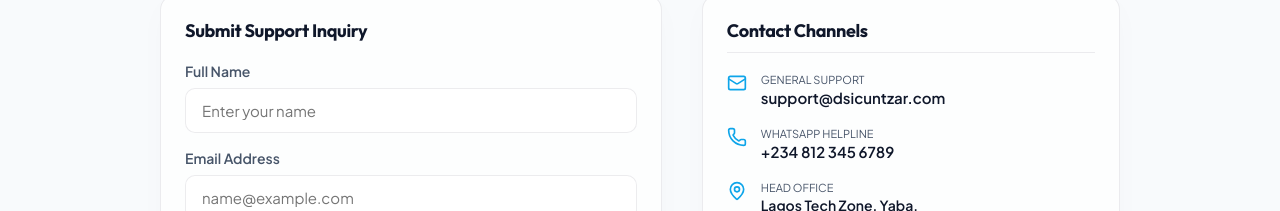
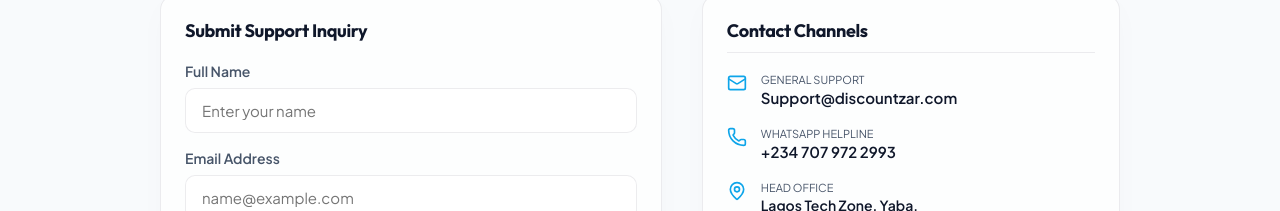
Before and after one commit to ajoscor44-seo/starlog, a React (Vite) app: page /contact in a window 1280 px wide. Shown: the part 512-723 px from the top of the page. Built offline with nearby package versions, Linux system fonts and the light colour scheme; no server answers.

Commit message:
chore: update support contact details

```diff
--- a/src/views/Client/Support.jsx
+++ b/src/views/Client/Support.jsx
@@ -21,7 +21,7 @@
   const [openFaq, setOpenFaq] = useState({});
 
   const handleCopyEmail = () => {
-    navigator.clipboard.writeText('support@dsicuntzar.com');
+    navigator.clipboard.writeText('Support@discountzar.com');
     setCopiedEmail(true);
     setTimeout(() => setCopiedEmail(false), 2000);
   };
@@ -271,10 +271,10 @@
                 <div style={{ flex: 1, minWidth: 0 }}>
                   <div style={{ fontSize: '11px', color: 'var(--text-secondary)', textTransform: 'uppercase', letterSpacing: '0.05em' }}>Email Support</div>
                   <a
-                    href="mailto:support@dsicuntzar.com"
+                    href="mailto:Support@discountzar.com"
                     style={{ fontSize: '14px', fontWeight: '700', color: 'var(--text-primary)', textDecoration: 'none', display: 'block', overflow: 'hidden', textOverflow: 'ellipsis', whiteSpace: 'nowrap', marginTop: '2px' }}
                   >
-                    support@dsicuntzar.com
+                    Support@discountzar.com
                   </a>
                   <button
                     onClick={handleCopyEmail}
@@ -301,7 +301,7 @@
                 <div>
                   <div style={{ fontSize: '11px', color: 'var(--text-secondary)', textTransform: 'uppercase', letterSpacing: '0.05em' }}>WhatsApp Helpline</div>
                   <div style={{ fontSize: '14px', fontWeight: '700', color: 'var(--text-primary)', marginTop: '2px' }}>
-                    +234 812 345 6789
+                    +234 707 972 2993
                   </div>
                   <div style={{ fontSize: '11px', color: 'var(--text-muted)', marginTop: '2px' }}>
                     Available 09:00 - 18:00 WAT
--- a/src/views/ContactUs.jsx
+++ b/src/views/ContactUs.jsx
@@ -142,7 +142,7 @@
                   <Mail size={20} style={{ color: 'var(--color-turquoise)', flexShrink: 0 }} />
                   <div>
                     <div style={{ fontSize: '11px', color: 'var(--text-secondary)', textTransform: 'uppercase' }}>General Support</div>
-                    <div style={{ fontSize: '15px', fontWeight: '600', color: 'var(--text-primary)', marginTop: '2px' }}>support@dsicuntzar.com</div>
+                    <div style={{ fontSize: '15px', fontWeight: '600', color: 'var(--text-primary)', marginTop: '2px' }}>Support@discountzar.com</div>
                   </div>
                 </div>
 
@@ -150,7 +150,7 @@
                   <Phone size={20} style={{ color: 'var(--color-turquoise)', flexShrink: 0 }} />
                   <div>
                     <div style={{ fontSize: '11px', color: 'var(--text-secondary)', textTransform: 'uppercase' }}>WhatsApp Helpline</div>
-                    <div style={{ fontSize: '15px', fontWeight: '600', color: 'var(--text-primary)', marginTop: '2px' }}>+234 812 345 6789</div>
+                    <div style={{ fontSize: '15px', fontWeight: '600', color: 'var(--text-primary)', marginTop: '2px' }}>+234 707 972 2993</div>
                   </div>
                 </div>
 
```
